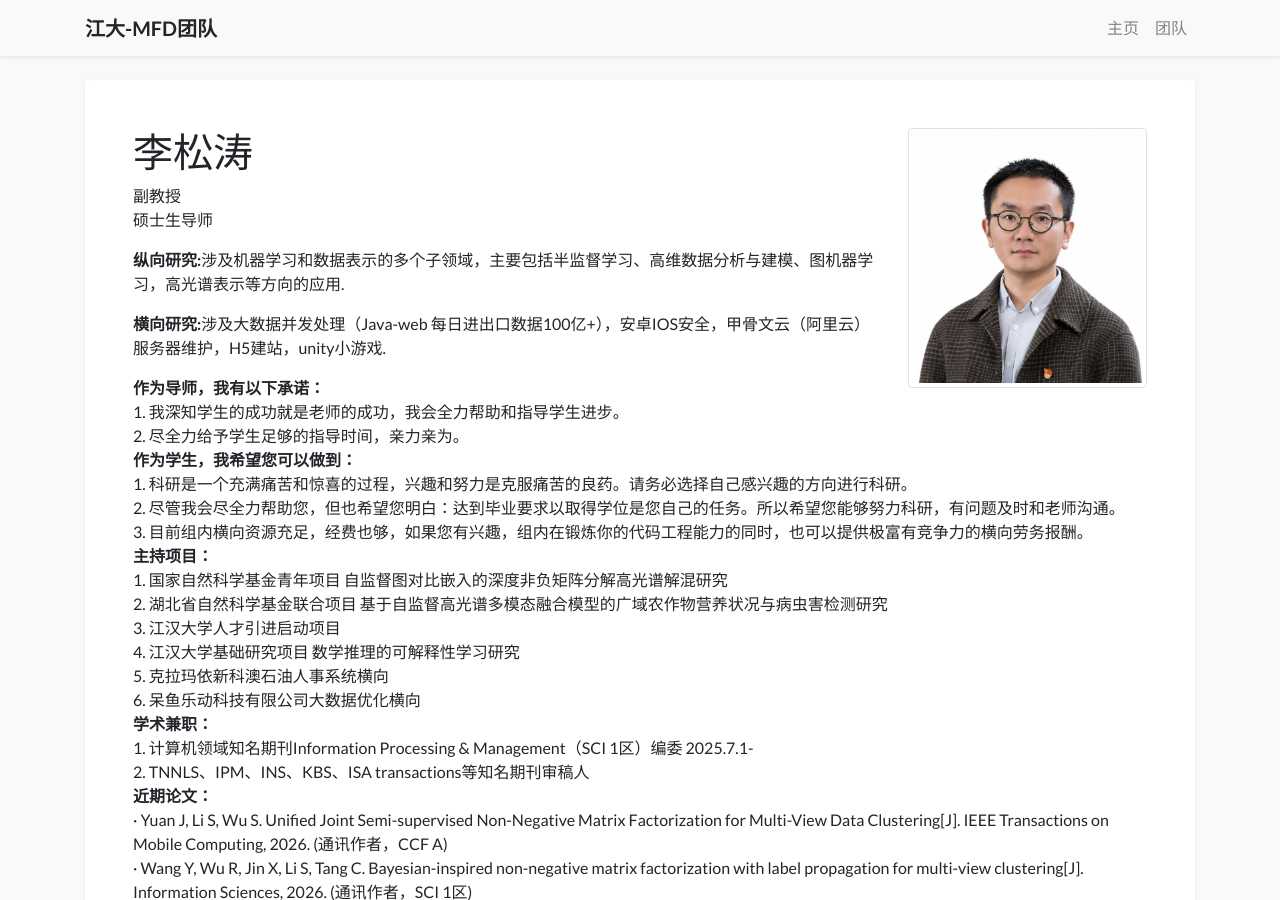
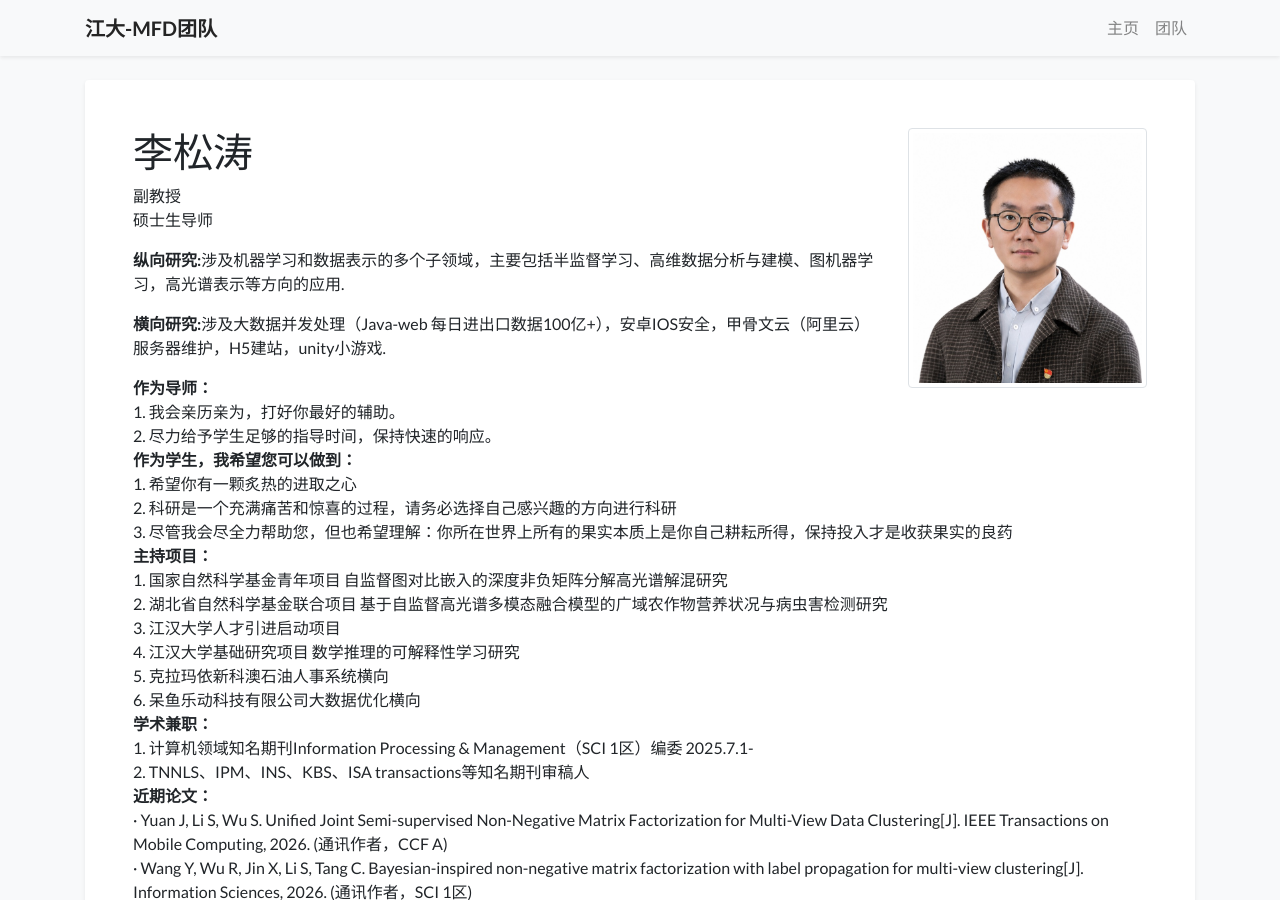
Before and after one commit to LstinWh/myself, a Jekyll site: the page built from index.html, in a window 1280 px wide and 900 px high. Built offline with Jekyll 4.4.1, drawn with Linux system fonts in a browser that asks for light colours; nearby versions of some CDN libraries; a style sheet for code colours, icons or effects is not loaded.

Commit message:
Update profile.yml

```diff
--- a/_data/profile.yml
+++ b/_data/profile.yml
@@ -26,13 +26,13 @@ short_bio: >-
     <b>横向研究:</b>涉及大数据并发处理（Java-web 每日进出口数据100亿+），安卓IOS安全，甲骨文云（阿里云）服务器维护，H5建站，unity小游戏.
   </p>
   <p>
-     <b>作为导师，我有以下承诺：</b><br/>
-     1. 我深知学生的成功就是老师的成功，我会全力帮助和指导学生进步。<br/>
-     2. 尽全力给予学生足够的指导时间，亲力亲为。<br/>
+     <b>作为导师：</b><br/>
+     1. 我会亲历亲为，打好你最好的辅助。<br/>
+     2. 尽力给予学生足够的指导时间，保持快速的响应。<br/>
      <b>作为学生，我希望您可以做到：</b><br/>
-     1. 科研是一个充满痛苦和惊喜的过程，兴趣和努力是克服痛苦的良药。请务必选择自己感兴趣的方向进行科研。<br/>
-     2. 尽管我会尽全力帮助您，但也希望您明白：达到毕业要求以取得学位是您自己的任务。所以希望您能够努力科研，有问题及时和老师沟通。<br/>
-     3. 目前组内横向资源充足，经费也够，如果您有兴趣，组内在锻炼你的代码工程能力的同时，也可以提供极富有竞争力的横向劳务报酬。<br/>
+     1. 希望你有一颗炙热的进取之心<br/>
+     2. 科研是一个充满痛苦和惊喜的过程，请务必选择自己感兴趣的方向进行科研<br/>
+     3. 尽管我会尽全力帮助您，但也希望理解：你所在世界上所有的果实本质上是你自己耕耘所得，保持投入才是收获果实的良药<br/>
      <b>主持项目：</b><br/>
      1. 国家自然科学基金青年项目 自监督图对比嵌入的深度非负矩阵分解高光谱解混研究<br/>
      2. 湖北省自然科学基金联合项目   基于自监督高光谱多模态融合模型的广域农作物营养状况与病虫害检测研究<br/>
@@ -58,7 +58,7 @@ short_bio: >-
 
 portrait_url: /assets/images/photos/portrait.jpg
 portrait_caption: >-
-  爱打游戏、爱唱歌、爱工作、爱家庭、要热爱生活哇.
+  热爱生活
 
 #education:
 #- name: 武汉科技大学
```
